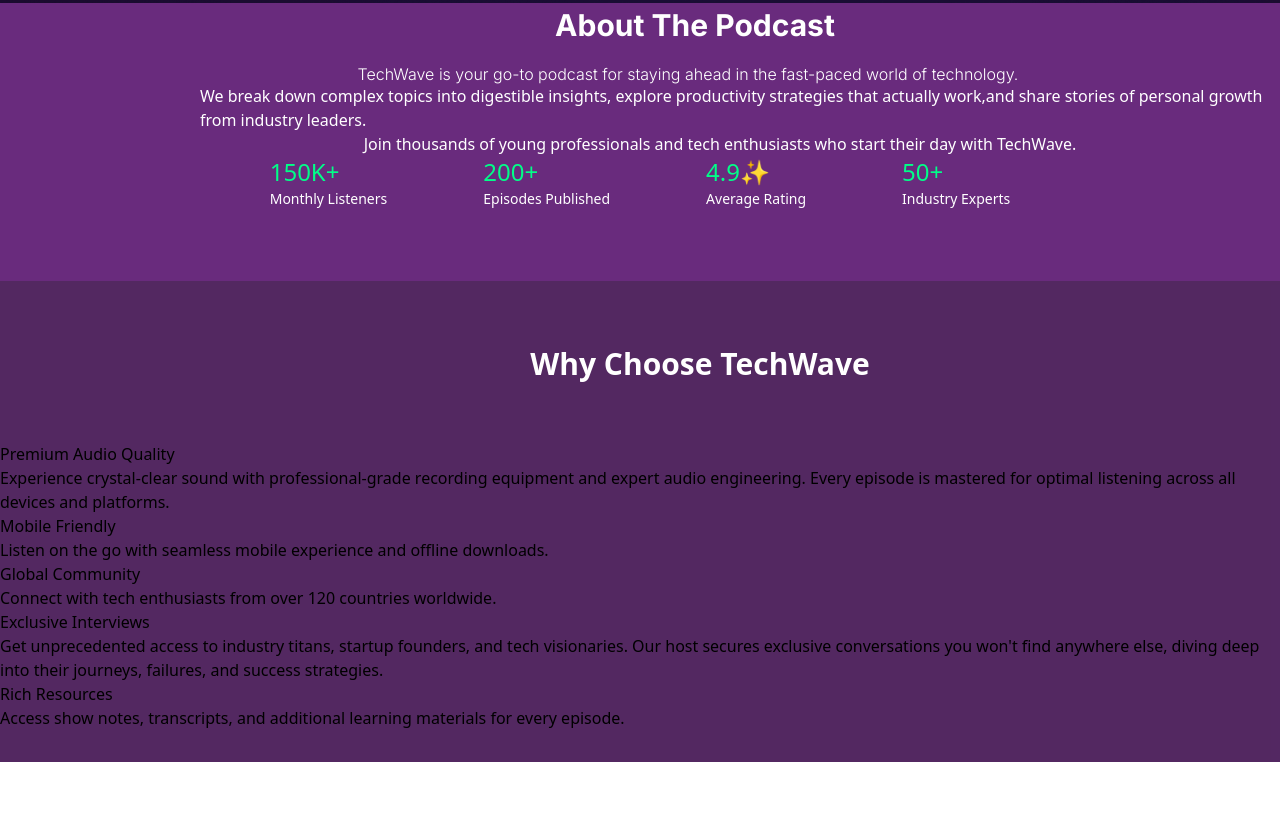
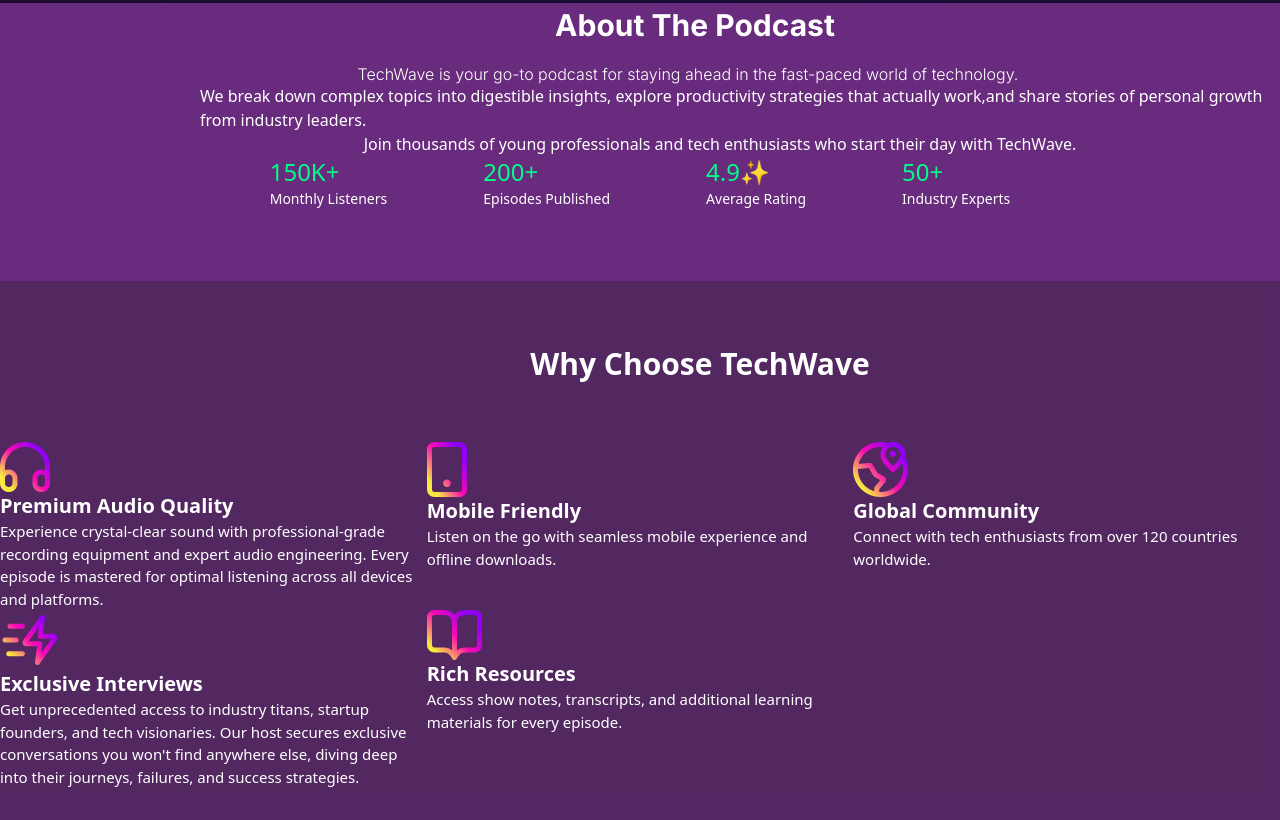
Before and after one commit to NuruddinJewel/Assignment-2, a plain HTML site: page index.html in a window 1280 px wide. Shown: the part 732-1552 px from the top of the page. Before the commit the page ends 1494 px from the top, so only its background shows below. Drawn offline with nearby package versions, Linux system fonts and the light colour scheme.

Commit message:
Added icons

```diff
--- a/index.html
+++ b/index.html
@@ -24,9 +24,9 @@
         </nav>
      </header>
      <main>
-         <section>
+         <section class="grid grid-cols-1">
            <!-- <div class="bg-[url(./assets/hero-bg.png)]"></div> -->
-        <div class="bg-[url('./assets/hero-bg.png')] max-h-full max-w-full">
+        <div class="bg-[url('./assets/hero-bg.png')] max-h-full max-w-full ">
 
             <p class="ml-132 pb-28" ><img src="./assets/Techwave.png" alt=""></p>
          </div>
@@ -62,26 +62,31 @@
             <div>
                <p class="text-[#ffff] text-[30px] ml-30 font-bold justify-center flex">Why Choose TechWave</h2>
             </div>
-            <div class="mt-14">
+            <div class="mt-14 grid grid-cols-2 md:grid-cols-3 large:grid-cols-2">
             <div>
-               <p> Premium Audio Quality</p>
-               <p>Experience crystal-clear sound with professional-grade recording equipment and expert audio engineering. Every episode is mastered for optimal listening across all devices and platforms.</p>
+               <img src="./assets/headphone.png" alt="">
+               <p class="font-bold text-xl text-[#ffff]"> Premium Audio Quality</p>
+               <p class="text-[#ffff] text-[15px]">Experience crystal-clear sound with professional-grade recording equipment and expert audio engineering. Every episode is mastered for optimal listening across all devices and platforms.</p>
             </div>
             <div>
-            <p> Mobile Friendly</p>
-            <p>Listen on the go with seamless mobile experience and offline downloads.</p>
+            <img src="./assets/device.png" alt="">
+            <p class="font-bold text-xl text-[#ffff]"> Mobile Friendly</p>
+            <p class="text-[#ffff] text-[15px]">Listen on the go with seamless mobile experience and offline downloads.</p>
             </div>
             <div>
-            <p> Global Community</p>
-            <p>Connect with tech enthusiasts from over 120 countries worldwide.</p>
+            <img src="./assets/location.png" alt="">
+            <p class="font-bold text-xl text-[#ffff]"> Global Community</p>
+            <p class="text-[#ffff] text-[15px]">Connect with tech enthusiasts from over 120 countries worldwide.</p>
             </div>
             <div>
-            <p> Exclusive Interviews</p>
-            <p>Get unprecedented access to industry titans, startup founders, and tech visionaries. Our host secures exclusive conversations you won't find anywhere else, diving deep into their journeys, failures, and success strategies.</p>
+            <img src="./assets/fast.png " alt="">
+            <p class="font-bold text-xl text-[#ffff]"> Exclusive Interviews</p>
+            <p class="text-[#ffff] text-[15px]">Get unprecedented access to industry titans, startup founders, and tech visionaries. Our host secures exclusive conversations you won't find anywhere else, diving deep into their journeys, failures, and success strategies.</p>
             </div>
             <div>
-            <p> Rich Resources</p>
-            <p>Access show notes, transcripts, and additional learning materials for every episode.</p>
+            <img src="./assets/resource.png" alt="">
+            <p class="font-bold text-xl text-[#ffff]"> Rich Resources</p>
+            <p class="text-[#ffff] text-[15px]">Access show notes, transcripts, and additional learning materials for every episode.</p>
             </div>
          </div>
          </section>
```
Also changed, not shown: assets/fast.png (added).
